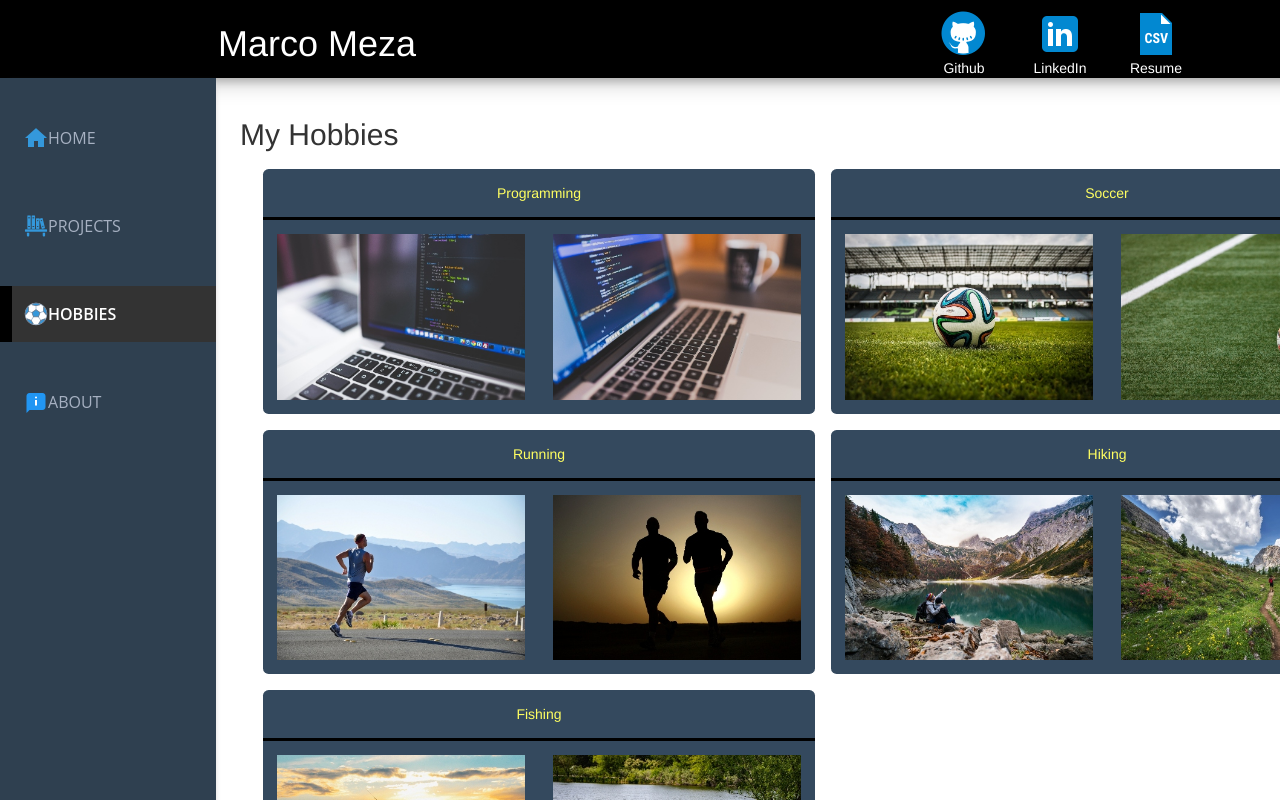
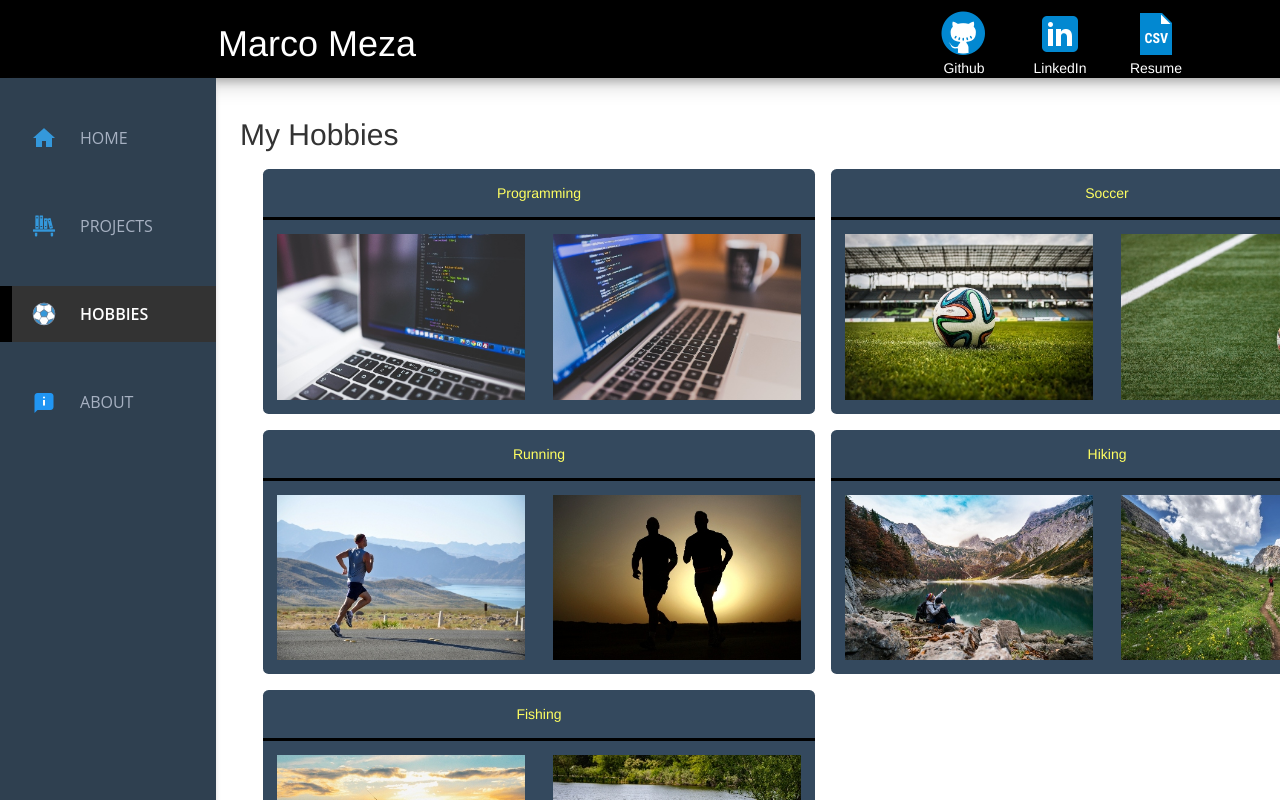
Before and after one commit to mezamarco/AngularMyWebsite, an Angular app: page /hobbies in a window 1280 px wide. Shown: the top 800 px of the page. Built offline with nearby package versions, Linux system fonts and the light colour scheme.

Commit message:
Fix navigation component

```diff
--- a/src/app/core/navbar/navbar.component.scss
+++ b/src/app/core/navbar/navbar.component.scss
@@ -8,29 +8,28 @@
 }
 
 
-
+.optionContainer{
+  width: 100%;
+  text-decoration: none;
+  margin-top:32px;
+  font-size: 16px;
+  font-weight: 500;
+  line-height: 56px;
+}
 
 
 a {
+  text-decoration: none;
   color: #a7b1c2;
-  font-size: 16px;
-  font-weight: 500;
-  line-height: 56px;
-  text-decoration: none;
-  vertical-align:middle;
-  margin-top:32px;
-  padding-left: 24px;
-  text-align: left;
+  padding-left: 32px;
   display: flex;
   align-items: center;
-
    &:hover{
     cursor: pointer;
     background-color: #293846;
-    color: white;
   }
-  &img{
-    background-color: red;
+  span{
+    padding-left: 24px;
   }
 }
 
@@ -40,8 +39,9 @@ a.router-link-active {
   color: white;
   font-weight: 550;
   border-left: solid 12px rgb(0, 0, 0);
-  padding-left: 12px;
+  padding-left: 20px;
 }
+
 
 
 
```
